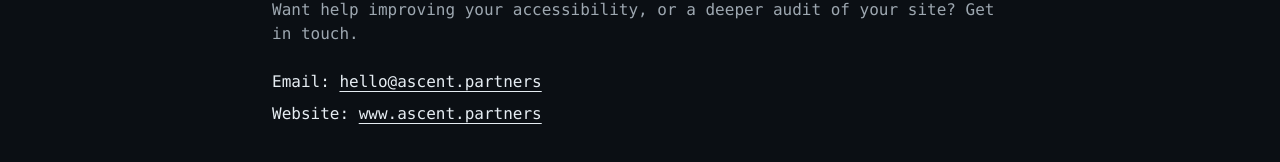
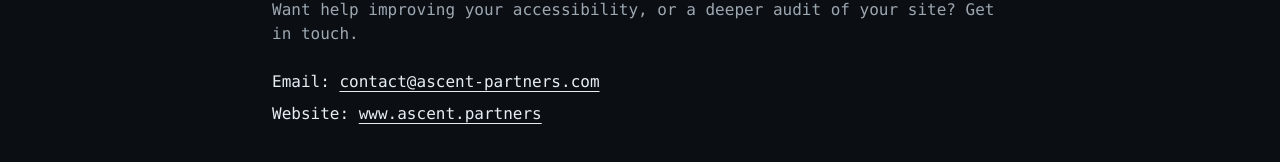
Before and after one commit to simonplmak-cloud/ascent-accessibility, a Next.js app: page /contact in a window 1280 px wide. Shown: the part 183-345 px from the top of the page. Built offline with nearby package versions, Linux system fonts and the light colour scheme; no server answers.

Commit message:
fix: correct the foundation contact email to contact@ascent-partners.com
The webapp used hello@ascent.partners everywhere, but the foundation's actual
contact address is contact@ascent-partners.com.

```diff
--- a/src/app/accessibility-statement/page.tsx
+++ b/src/app/accessibility-statement/page.tsx
@@ -35,8 +35,8 @@ export default function AccessibilityStatementPage() {
       <h2 className="mt-8 font-mono text-xl font-semibold text-terminal-fg">Report a problem</h2>
       <p className="mt-3 font-mono leading-7 text-terminal-muted">
         Email{" "}
-        <a href="mailto:hello@ascent.partners" className="underline underline-offset-4 hover:text-terminal-fg">
-          hello@ascent.partners
+        <a href="mailto:contact@ascent-partners.com" className="underline underline-offset-4 hover:text-terminal-fg">
+          contact@ascent-partners.com
         </a>{" "}
         and describe what you were trying to do and what happened. We aim to respond within
         a few business days.
--- a/src/app/contact/page.tsx
+++ b/src/app/contact/page.tsx
@@ -17,8 +17,8 @@ export default function ContactPage() {
       <address className="mt-6 not-italic font-mono text-terminal-fg">
         <p>
           Email:{" "}
-          <a href="mailto:hello@ascent.partners" className="underline underline-offset-4">
-            hello@ascent.partners
+          <a href="mailto:contact@ascent-partners.com" className="underline underline-offset-4">
+            contact@ascent-partners.com
           </a>
         </p>
         <p className="mt-2">
--- a/src/app/privacy/page.tsx
+++ b/src/app/privacy/page.tsx
@@ -46,8 +46,8 @@ export default function PrivacyPage() {
       <h2 className="mt-8 font-mono text-xl font-semibold text-terminal-fg">5. Contact</h2>
       <p className="mt-3 font-mono leading-7 text-terminal-muted">
         Privacy enquiries:{" "}
-        <a href="mailto:hello@ascent.partners" className="underline underline-offset-4 hover:text-terminal-fg">
-          hello@ascent.partners
+        <a href="mailto:contact@ascent-partners.com" className="underline underline-offset-4 hover:text-terminal-fg">
+          contact@ascent-partners.com
         </a>
         .
       </p>
--- a/src/app/refund/page.tsx
+++ b/src/app/refund/page.tsx
@@ -41,8 +41,8 @@ export default function RefundPage() {
       <h2 className="mt-8 font-mono text-xl font-semibold text-terminal-fg">Contact</h2>
       <p className="mt-3 font-mono leading-7 text-terminal-muted">
         Refund requests:{" "}
-        <a href="mailto:hello@ascent.partners" className="underline underline-offset-4 hover:text-terminal-fg">
-          hello@ascent.partners
+        <a href="mailto:contact@ascent-partners.com" className="underline underline-offset-4 hover:text-terminal-fg">
+          contact@ascent-partners.com
         </a>
         .
       </p>
--- a/src/app/sla/page.tsx
+++ b/src/app/sla/page.tsx
@@ -28,8 +28,8 @@ export default function SlaPage() {
       <h2 className="mt-8 font-mono text-xl font-semibold text-terminal-fg">Support</h2>
       <p className="mt-3 font-mono leading-7 text-terminal-muted">
         Support is by email at{" "}
-        <a href="mailto:hello@ascent.partners" className="underline underline-offset-4 hover:text-terminal-fg">
-          hello@ascent.partners
+        <a href="mailto:contact@ascent-partners.com" className="underline underline-offset-4 hover:text-terminal-fg">
+          contact@ascent-partners.com
         </a>
         , generally during Hong Kong business hours (HKT). We aim to acknowledge reports of
         outages or billing problems within one business day. We cannot offer a guaranteed
--- a/src/app/terms/page.tsx
+++ b/src/app/terms/page.tsx
@@ -70,8 +70,8 @@ export default function TermsPage() {
       <h2 className="mt-8 font-mono text-xl font-semibold text-terminal-fg">8. Contact</h2>
       <p className="mt-3 font-mono leading-7 text-terminal-muted">
         Questions about these terms:{" "}
-        <a href="mailto:hello@ascent.partners" className="underline underline-offset-4 hover:text-terminal-fg">
-          hello@ascent.partners
+        <a href="mailto:contact@ascent-partners.com" className="underline underline-offset-4 hover:text-terminal-fg">
+          contact@ascent-partners.com
         </a>
         . See also our{" "}
         <Link href="/privacy" className="underline underline-offset-4 hover:text-terminal-fg">
--- a/src/lib/branding.ts
+++ b/src/lib/branding.ts
@@ -7,7 +7,7 @@ export const BRANDING = {
   charity: "A Hong Kong Registered Charity (IRD Section 88)",
   website: "www.ascent.partners",
   websiteUrl: "https://www.ascent.partners",
-  email: "hello@ascent.partners",
+  email: "contact@ascent-partners.com",
   address:
     "Room 805, 8/F Far East Consortium Building,\n121 Des Voeux Road Central,\nHong Kong",
   logoUrl: "/images/apf-logo.png",
```
